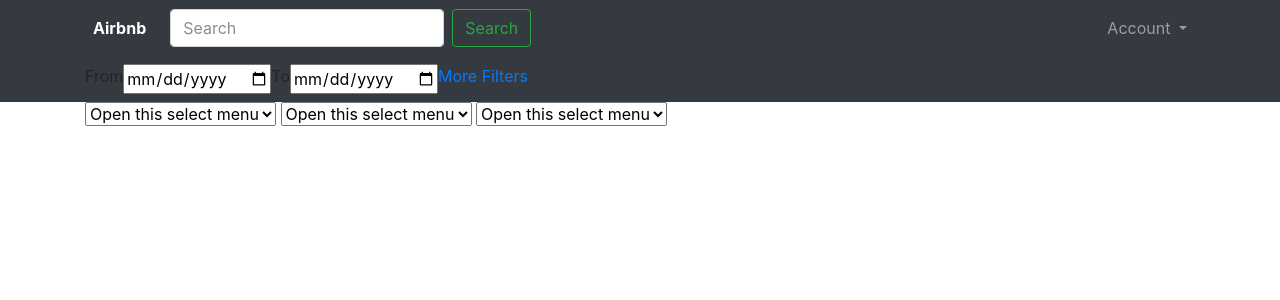
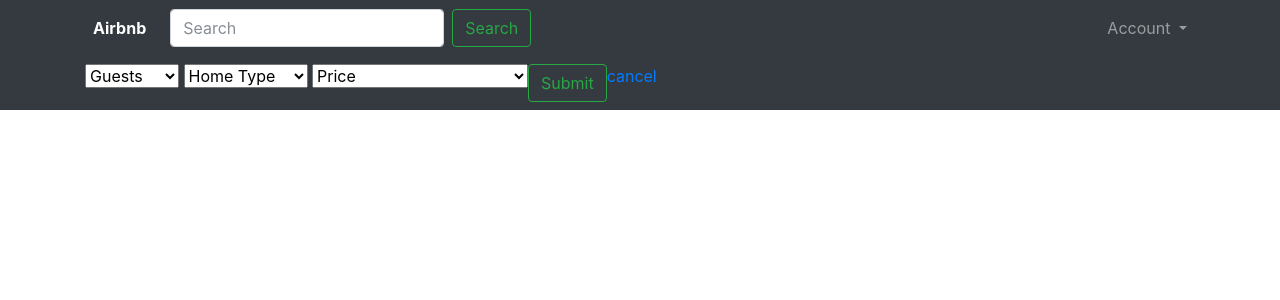
Before and after one commit to rwjlee/Airbnb, a Django app: template apps/airbnbclone/templates/airbnbclone/filters.html in a window 1280 px wide. Shown: the top 300 px of the page. Run offline with Django 3.2, Linux system fonts and the light colour scheme; the template is opened without the code that fills it, so the values that code supplies are empty; parts of the project's set-up code (start-up, migrations or seed data) failed here and were passed over; some libraries are stand-ins or nearby versions.

Commit message:
search filters

```diff
--- a/apps/airbnbclone/templates/airbnbclone/filters.html
+++ b/apps/airbnbclone/templates/airbnbclone/filters.html
@@ -1,26 +1,52 @@
 {% extends 'airbnbclone/base.html' %}
 
 {% block body %}
+<nav class="navbar navbar-expand-lg bg-dark navbar-dark">
+
         <div class="container">
+        <div class="collapse navbar-collapse" id="navbarNavDropdown">
+          <ul class="navbar-nav mr-auto">
                 <form action="" method="POST">
                         <select class="Guests">
-            <option selected>Open this select menu</option>
-            <option value="1">1</option>
-            <option value="2">2</option>
-            <option value="3">3</option>
+                            <option selected>Guests</option>
+                            <option value="1">1 guest</option>
+                            <option value="2">2 guests</option>
+                            <option value="3">3 guests</option>
+                            <option value="4">4 guests</option>
+                            <option value="5">5 guests</option>
+                            <option value="6">6 guests</option>
+                            <option value="7">7 guests</option>
+                            <option value="8">8 guests</option>
+                            <option value="9">9 guests</option>
+                            <option value="10">10 guests</option>
                         </select>
                         <select class="Hometype">
-            <option selected>Open this select menu</option>
-            <option value="1">One</option>
-            <option value="2">Two</option>
-            <option value="3">Three</option>
+                            <option selected>Home Type</option>
+                            <option value="1">Entire Place</option>
+                            <option value="2">Private Room</option>
+                            <option value="3">Shared Room</option>
                         </select>
                         <select class="Price">
-            <option selected>Open this select menu</option>
-            <option value="1">One</option>
-            <option value="2">Two</option>
-            <option value="3">Three</option>
+                            <option selected>Price</option>
+                            <option value="1">RP1 - 200,000</option>
+                            <option value="2">RP200,000 - 400,000 </option>
+                            <option value="3">RP400,000 - 600,000</option>
+                            <option value="3">RP600,000 - 800,000</option>
+                            <option value="3">RP800,000 - 1,000,000</option>
+                            <option value="3">RP1,000,000 - 2,000,000</option>
+                            <option value="3">RP2,000,000 - 3,000,000</option>
+                            <option value="3">RP3,000,000 - 5,000,000</option>
+                            <option value="3">RP5,000,000 +</option>
                         </select>
                     </form>
+                    <button class="btn btn-outline-success my-2 my-sm-0" type="submit">Submit</button>
+                    <a href="{% url 'airbnbclone:index' %}">cancel</a>
+
+          </ul>
+          <ul class="navbar-nav"></ul>
+          </ul>
         </div>
+        </div>
+    </nav>
+
 {% endblock %}
--- a/apps/airbnbclone/templates/airbnbclone/navbar.html
+++ b/apps/airbnbclone/templates/airbnbclone/navbar.html
@@ -42,23 +42,3 @@
     </div>
     </div>
 </nav>
-<nav class="navbar navbar-expand-lg bg-dark navbar-dark">
-
-    <div class="container">
-    <div class="collapse navbar-collapse" id="navbarNavDropdown">
-      <ul class="navbar-nav mr-auto">
-        <li>From</li>
-        <input type="date">
-        <li>To</li>
-        <input type="date">
-        <li>
-          <a href="">
-            More Filters
-          </a>
-        </li>
-      </ul>
-      <ul class="navbar-nav"></ul>
-      </ul>
-    </div>
-    </div>
-</nav>
--- a/apps/airbnbclone/urls.py
+++ b/apps/airbnbclone/urls.py
@@ -15,4 +15,5 @@ urlpatterns = [
     path('edit_profile', views.edit_profile, name='edit_profile'),
     path('listing/<int:listing_id>', views.listing, name='listing'),
     path('results', views.results, name='results'),
+    path('filters', views.filters, name='filters'),
 ]
--- a/apps/airbnbclone/views.py
+++ b/apps/airbnbclone/views.py
@@ -122,6 +122,9 @@ def listing(request, listing_id):
     print(room.address)
     return render(request, 'airbnbclone/listing.html', context)
 
+def filters(request):
+    return render(request, 'airbnbclone/filters.html')
+
 def results(request):
     query = request.GET['html_term']
     context = {
```
Also changed, not shown: apps/airbnbclone/templates/airbnbclone/index.html (+20 -0 lines), apps/airbnbclone/templates/airbnbclone/results.html (+20 -6 lines). Lines whose indentation alone changed are shown as unchanged.
